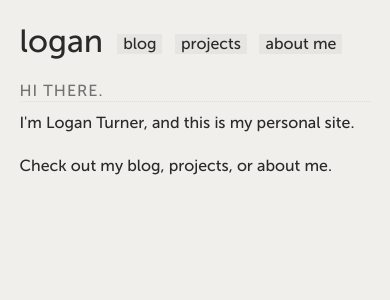
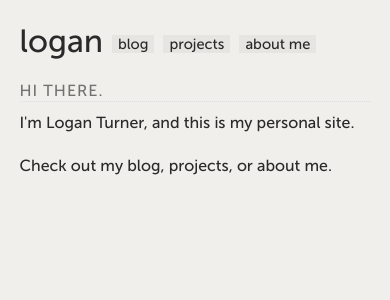
Before and after one commit to loganturner/loganturner.github.io, a Jekyll site: the page built from index.html, in a window 390 px wide. Shown: the top 300 px of the page. Built offline with Jekyll 4.4.1, drawn with Linux system fonts in a browser that asks for light colours.

Commit message:
Fix wrapping nav on iPhone

```diff
--- a/css/app.css
+++ b/css/app.css
@@ -363,12 +363,12 @@
     #logo {
         font-size: 24pt;
         line-height: 24px;
-        margin-right: 3%;
+        margin-right: 2%;
     }
 
     nav a, nav a:visited {
         margin: 0px;
-        margin-left: 1%;
-        margin-right: 1%;
-        font-size: 12pt;
+        margin-left: 0.5%;
+        margin-right: 0.5%;
+        font-size: 11pt;
     };
```
